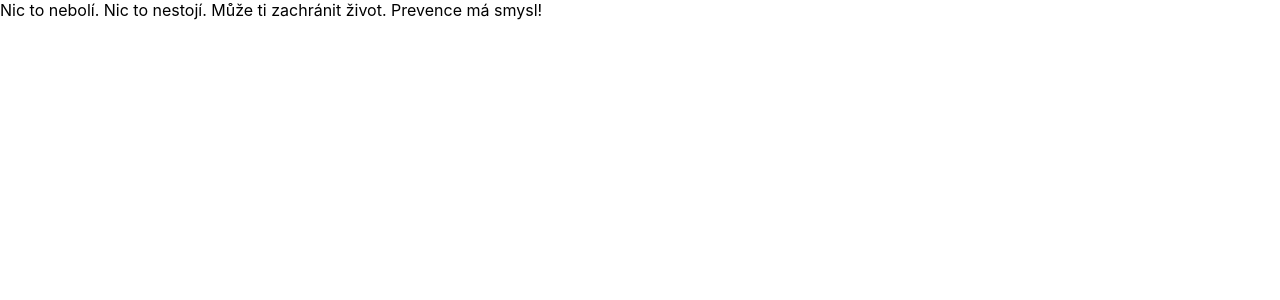
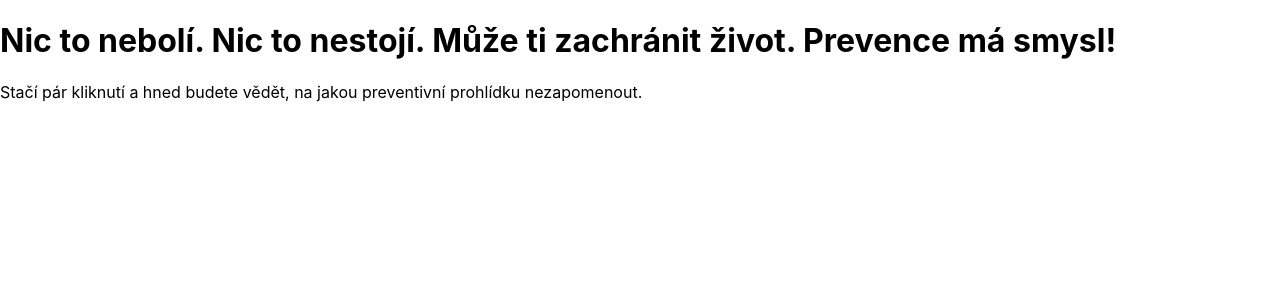
Before and after one commit to hniv00/prevence-ma-smyl_team01, a React (Create React App) app in the folder frontend/: page / in a window 1280 px wide. Shown: the top 300 px of the page. Built offline with nearby package versions, Linux system fonts and the light colour scheme.

Commit message:
HelloPage with header and paragraph

```diff
--- a/frontend/package.json
+++ b/frontend/package.json
@@ -5,7 +5,7 @@
   "dependencies": {
     "react": "^16.5.2",
     "react-dom": "^16.5.2",
-    "react-parallax": "^2.0.0",
+    "react-parallax": "^2.0.1",
     "react-router-dom": "^4.3.1",
     "react-scripts": "2.0.5"
   },
--- /dev/null
+++ b/frontend/src/components/atoms/Heading.js
@@ -0,0 +1,7 @@
+import React from 'react';
+
+export const Heading = ({ level, ...rest }) => {
+  const Element = `h${level || '1'}`;
+
+  return <Element {...rest} />;
+};
--- a/frontend/src/components/pages/HelloPage.js
+++ b/frontend/src/components/pages/HelloPage.js
@@ -1,9 +1,16 @@
 import React, {Component} from 'react'
+import { Parallax, Background } from 'react-parallax';
+
+import { Heading } from '../atoms/Heading';
+
 
 export class HelloPage extends Component{
     render(){
         return(
-          <header>Nic to nebolí. Nic to nestojí. Může ti zachránit život. Prevence má smysl!</header>
+            <div>
+              <Heading>Nic to nebolí. Nic to nestojí. Může ti zachránit život. Prevence má smysl!</Heading>
+              <p>Stačí pár kliknutí a hned budete vědět, na jakou preventivní prohlídku nezapomenout.</p>
+            </div>
         );
     }
 }
```
Also changed, not shown: 2 other files (tests, documents, lock files or other folders).
